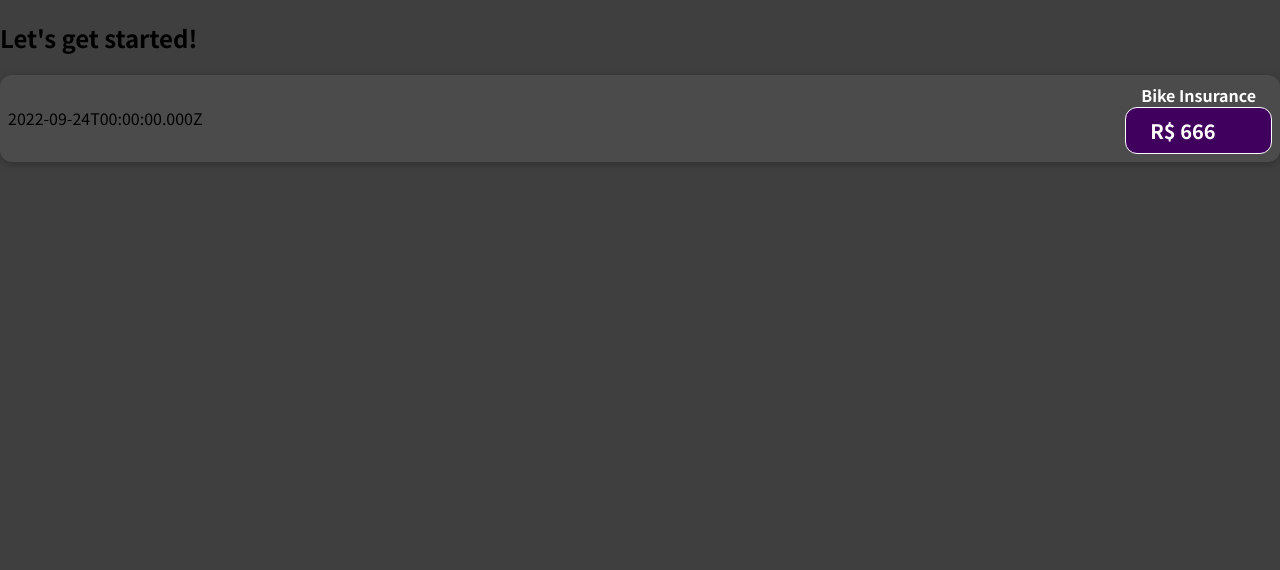
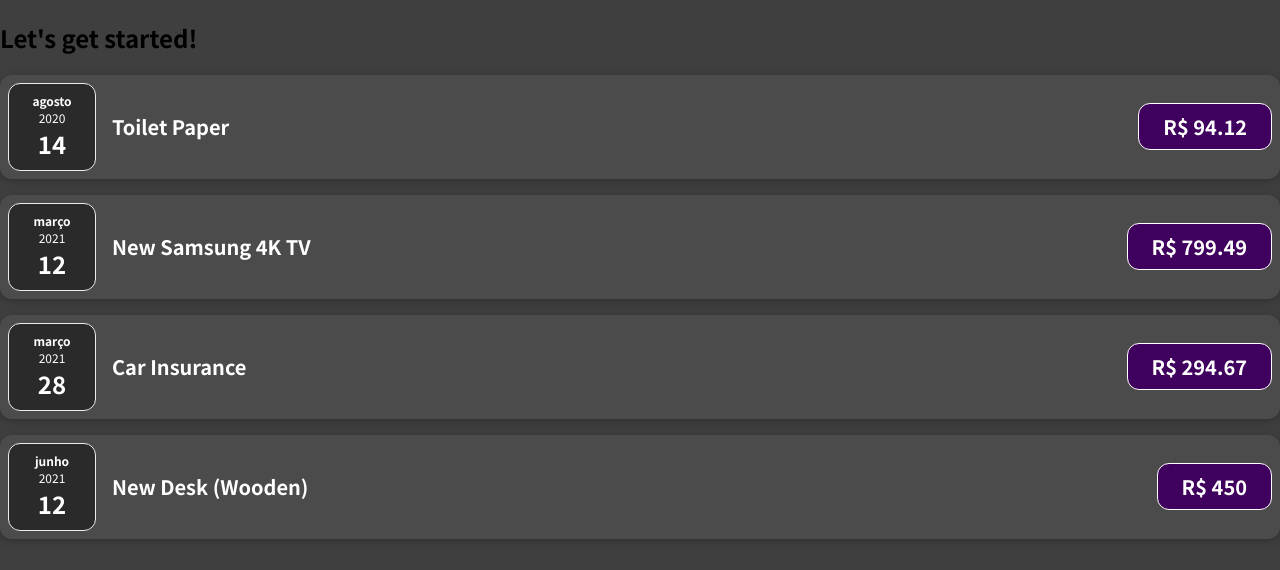
Before and after one commit to divertimentos/curso-udemy-react-the-complete-guide, a React (Create React App) app in the folder react-complete-guide/: page / in a window 1280 px wide. Shown: the top 570 px of the page. Built offline with nearby package versions, Linux system fonts and the light colour scheme.

Commit message:
Finaliza a aula sobre passar componentes e faz o assignment

```diff
--- a/react-complete-guide/src/App.js
+++ b/react-complete-guide/src/App.js
@@ -1,11 +1,38 @@
 import React from "react";
-import ExpenseItem from "./components/ExpenseItem";
+import Expenses from "./components/Expenses";
 
 function App() {
+  const expenses = [
+    {
+      id: "e1",
+      title: "Toilet Paper",
+      amount: 94.12,
+      date: new Date(2020, 7, 14),
+    },
+    {
+      id: "e2",
+      title: "New Samsung 4K TV",
+      amount: 799.49,
+      date: new Date(2021, 2, 12),
+    },
+    {
+      id: "e3",
+      title: "Car Insurance",
+      amount: 294.67,
+      date: new Date(2021, 2, 28),
+    },
+    {
+      id: "e4",
+      title: "New Desk (Wooden)",
+      amount: 450,
+      date: new Date(2021, 5, 12),
+    },
+  ];
+
   return (
     <div>
       <h2>Let's get started!</h2>
-      <ExpenseItem />
+      <Expenses expenses={expenses} />
     </div>
   );
 }
--- /dev/null
+++ b/react-complete-guide/src/components/ExpenseDate.css
@@ -0,0 +1,26 @@
+.expense-date {
+  display: flex;
+  flex-direction: column;
+  width: 5.5rem;
+  height: 5.5rem;
+  border: 1px solid #ececec;
+  background-color: #2a2a2a;
+  color: white;
+  border-radius: 12px;
+  align-items: center;
+  justify-content: center;
+}
+
+.expense-date__month {
+  font-size: 0.75rem;
+  font-weight: bold;
+}
+
+.expense-date__year {
+  font-size: 0.75rem;
+}
+
+.expense-date__day {
+  font-size: 1.5rem;
+  font-weight: bold;
+}
--- /dev/null
+++ b/react-complete-guide/src/components/ExpenseDate.js
@@ -0,0 +1,28 @@
+import React from "react";
+// import PropTypes from "prop-types";
+import "./ExpenseDate.css";
+
+function ExpenseDate(props) {
+  const { date } = props;
+  const month = date.toLocaleString("pt-BR", { month: "long" });
+  const day = date.toLocaleString("pt-BR", { day: "2-digit" });
+  const year = date.getFullYear();
+
+  return (
+    <div className="expense-date">
+      <div className="expense-date__month">{month}</div>
+      <div className="expense-date__year">{year}</div>
+      <div className="expense-date__day">{day}</div>
+    </div>
+  );
+}
+
+// ExpenseDate.defaultProps = {
+//   date: "2020-08-14T03:00:00.000Z",
+// };
+
+// ExpenseDate.propTypes = {
+//   date: PropTypes.string,
+// };
+
+export default ExpenseDate;
--- a/react-complete-guide/src/components/ExpenseItem.js
+++ b/react-complete-guide/src/components/ExpenseItem.js
@@ -1,19 +1,14 @@
 import React from "react";
 import "./ExpenseItem.css";
+import ExpenseDate from "./ExpenseDate";
 
-function ExpenseItem() {
-  const expenseDate = new Date(2022, 8, 24);
-  const expenseTitle = "Bike Insurance";
-  const expenseAmount = "666";
-
+function ExpenseItem({ title, amount, date }) {
   return (
     <div className="expense-item">
+      {date && <ExpenseDate date={date} />}
       <div className="expense-item__description">
-        {expenseDate.toISOString()}
-      </div>
-      <div>
-        <h2>{expenseTitle}</h2>
-        <div className="expense-item__price"> R$ {expenseAmount} </div>
+        <h2>{title}</h2>
+        <div className="expense-item__price"> R$ {amount} </div>
       </div>
     </div>
   );
--- /dev/null
+++ b/react-complete-guide/src/components/Expenses.css
@@ -0,0 +1,9 @@
+.expenses {
+  padding: 1rem;
+  background-color: rgb(31, 31, 31);
+  margin: 2rem auto;
+  width: 50rem;
+  max-width: 95%;
+  border-radius: 12px;
+  box-shadow: 0 1px 8px rgba(0, 0, 0, 0.25);
+}
--- /dev/null
+++ b/react-complete-guide/src/components/Expenses.js
@@ -0,0 +1,21 @@
+import React from "react";
+import ExpenseItem from "./ExpenseItem";
+
+function Expenses(props) {
+  const { expenses } = props;
+  console.dir(expenses);
+
+  return (
+    <div className="expenses">
+      {expenses.map((expense) => (
+        <ExpenseItem
+          title={expense.title}
+          amount={expense.amount}
+          date={expense.date}
+        />
+      ))}
+    </div>
+  );
+}
+
+export default Expenses;
```
Also changed, not shown: react-complete-guide/.eslintrc.json, 1 other file (tests, documents, lock files or other folders).
